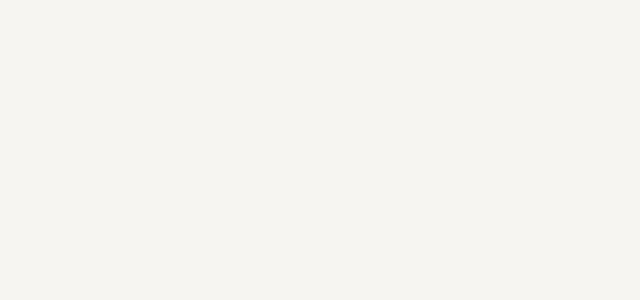
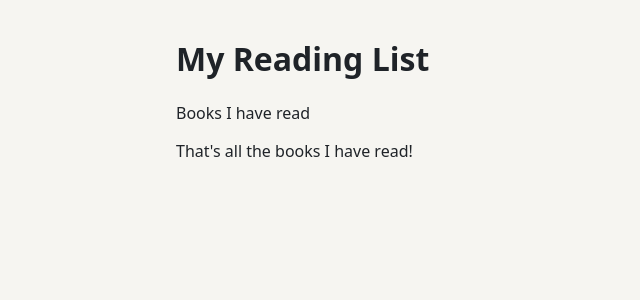
Before and after one commit to ajpaelt/reading-list, a React (Vite) app in the folder reading-list/: page / in a window 1280 px wide. Shown: the top 300 px of the page, without its empty margins (0-640 px from the left). Built offline with nearby package versions, Linux system fonts and the light colour scheme.

Commit message:
feat: add App.tsx and use in main

```diff
--- /dev/null
+++ b/reading-list/src/App.tsx
@@ -0,0 +1,20 @@
+
+function App() {
+
+    return (
+        <body className = "page">
+            <header>
+                <h1>My Reading List</h1>
+                <p> Books I have read</p>
+            </header>
+            <main>
+
+            </main>
+            <footer>
+                That's all the books I have read!
+            </footer>
+        </body>
+    )
+}
+
+export default App
--- a/reading-list/src/main.tsx
+++ b/reading-list/src/main.tsx
@@ -1,6 +1,13 @@
 import { StrictMode } from 'react'
 import { createRoot } from 'react-dom/client'
 import './index.css'
+import App from './App.tsx'
 
-createRoot(document.getElementById('root')!).render(
-  <h1> </h1>)
+
+const roots = document.getElementById('root')
+if (!roots) {
+  throw new Error("root not found")
+}
+createRoot(roots).render(
+  <App/>
+)
```
